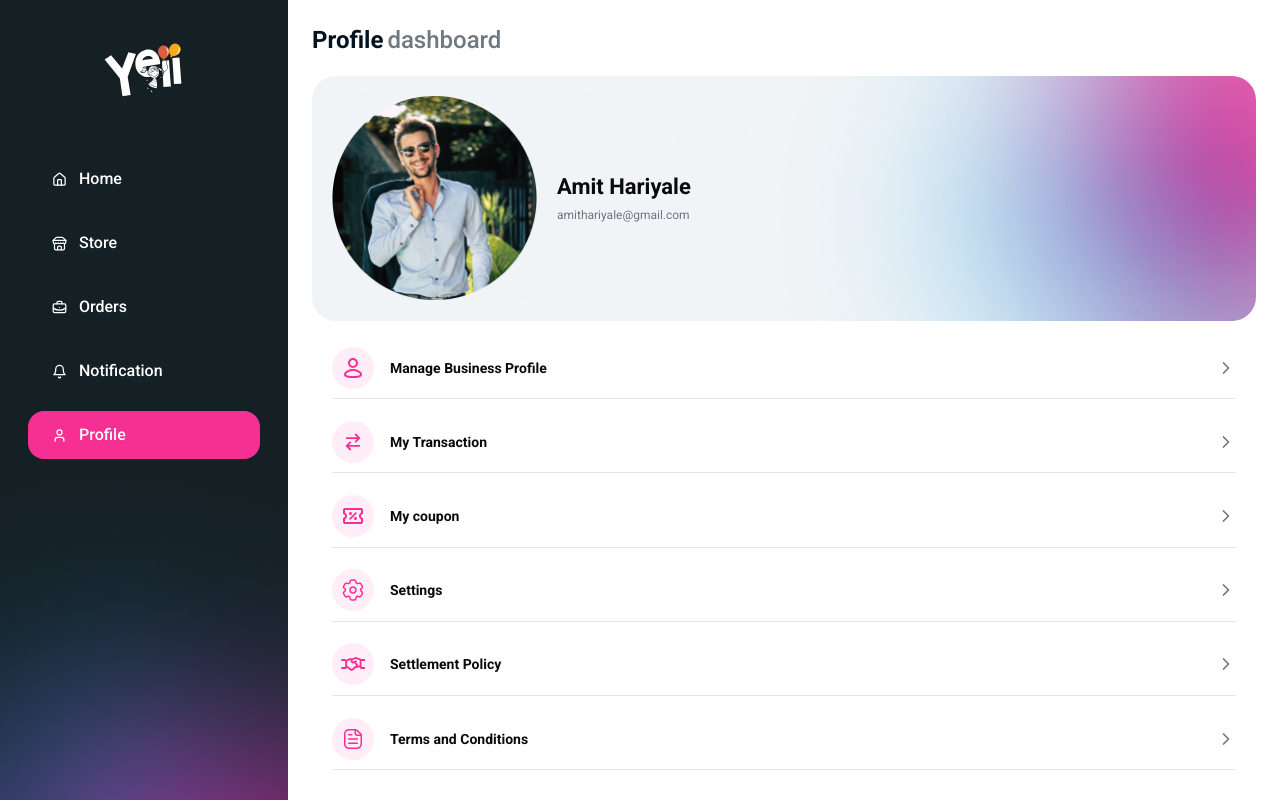
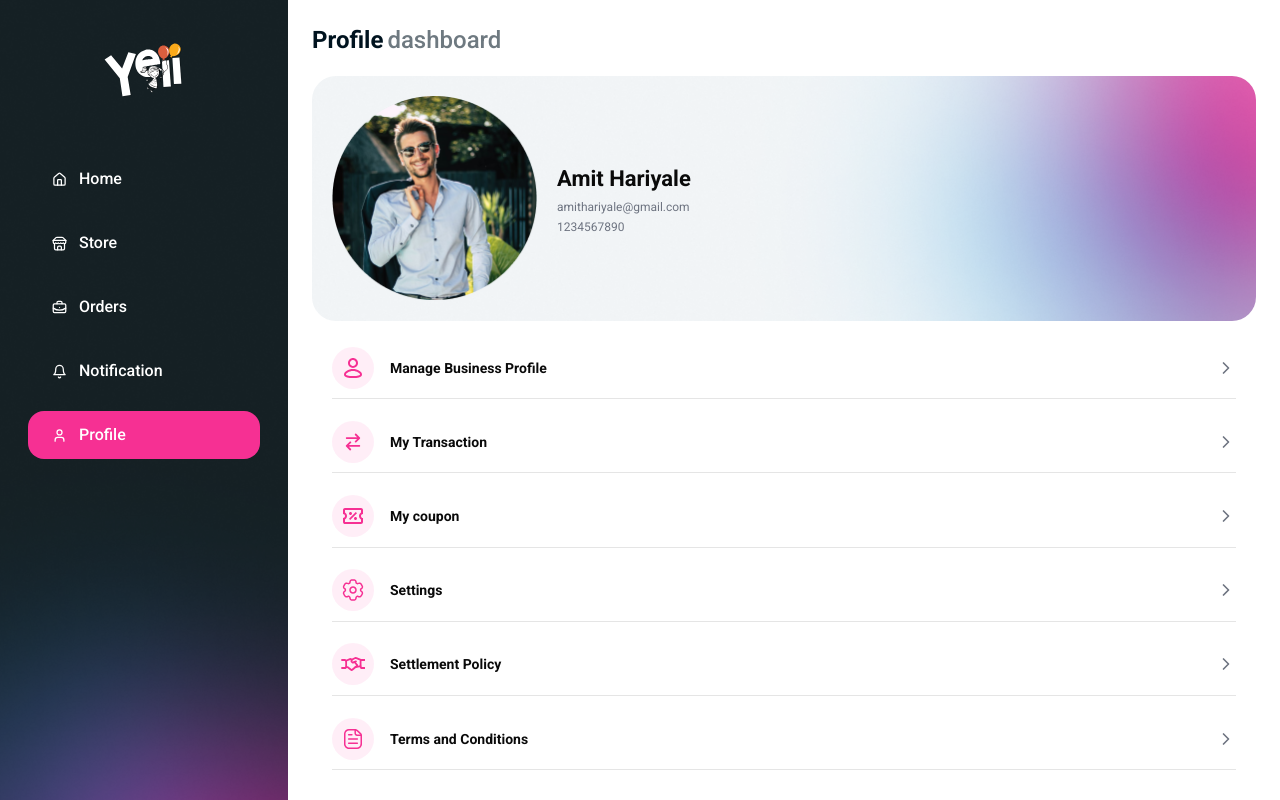
Before and after one commit to bharatyadav28/Yeii-Supplier, a Next.js app: page /profile in a window 1280 px wide. Built offline with nearby package versions, Linux system fonts and the light colour scheme.

Commit message:
resolved error

```diff
--- a/src/components/coupon/CouponList.jsx
+++ b/src/components/coupon/CouponList.jsx
@@ -1,7 +1,8 @@
-import { coupons } from "@/lib/dummyData/couponData.json";
+import couponsData from "@/lib/dummyData/couponData.json";
 import { EllipsisVertical } from "lucide-react";
 import MenuButton from "../common/MenuButton";
 const CouponList = ({ handleDelete, handleEdit, handleClick }) => {
+  const { coupons } = couponsData;
   return (
     <div className="grid lg:grid-cols-3 md:grid-cols-2 gap-3 mt-2 pt-1 pb-3 overflow-y-auto">
       {coupons.map((coupon) => (
--- a/src/components/profile/ProfileDetails.jsx
+++ b/src/components/profile/ProfileDetails.jsx
@@ -1,7 +1,8 @@
 import Image from "next/image";
-import { user } from "@/lib/dummyData/userData.json";
+import userData from "@/lib/dummyData/userData.json";
 
 const ProfileDetails = () => {
+  const { user } = userData;
   return (
     <div className="bg-[url('/profile-bg.png')] bg-center bg-cover rounded-3xl flex items-center flex-wrap p-5 gap-5">
       <div className="w-[205px] h-[205px]">
@@ -11,7 +12,7 @@ const ProfileDetails = () => {
         <div className="text-[22px] font-bold ">{user.name}</div>
         <div className="text-xs text-[var(--main-gray)]">{user.email}</div>
         <div className="text-xs text-[var(--main-gray)]">
-          {user.phone_number}
+          {user.phoneNumber}
         </div>
       </div>
     </div>
--- a/src/components/transaction/MainComp.jsx
+++ b/src/components/transaction/MainComp.jsx
@@ -2,12 +2,12 @@
 
 import { ListFilter } from "lucide-react";
 import { getLast12Months } from "@/lib/functions";
-import { transactions } from "@/lib/dummyData/transactionData.json";
+import transactionData from "@/lib/dummyData/transactionData.json";
 import TransactionList from "./TransactionList";
 import MenuButton from "../common/MenuButton";
 
 const MainComp = () => {
-  const data = [];
+  const { transactions } = transactionData;
 
   const today = transactions.filter((item) => item.date === "Today");
   const yesturday = transactions.filter((item) => item.date === "Yesturday");
```
